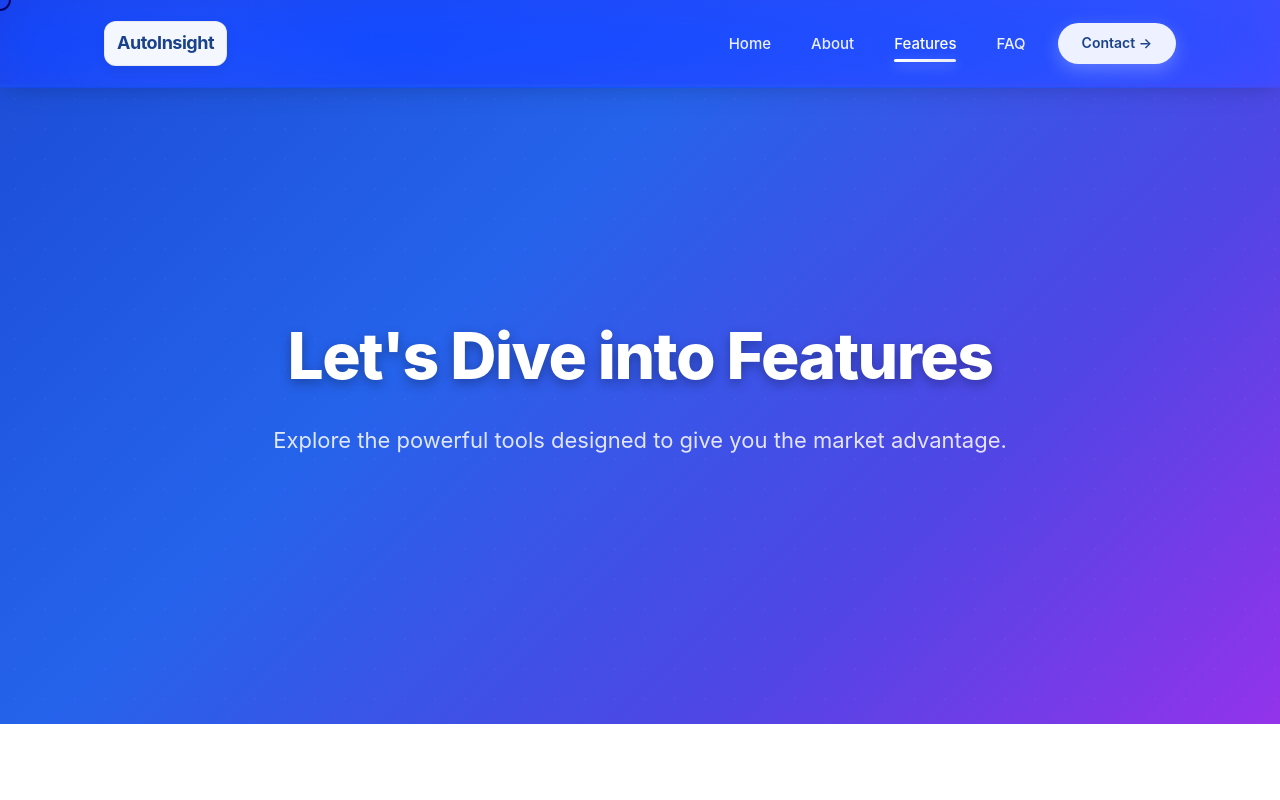
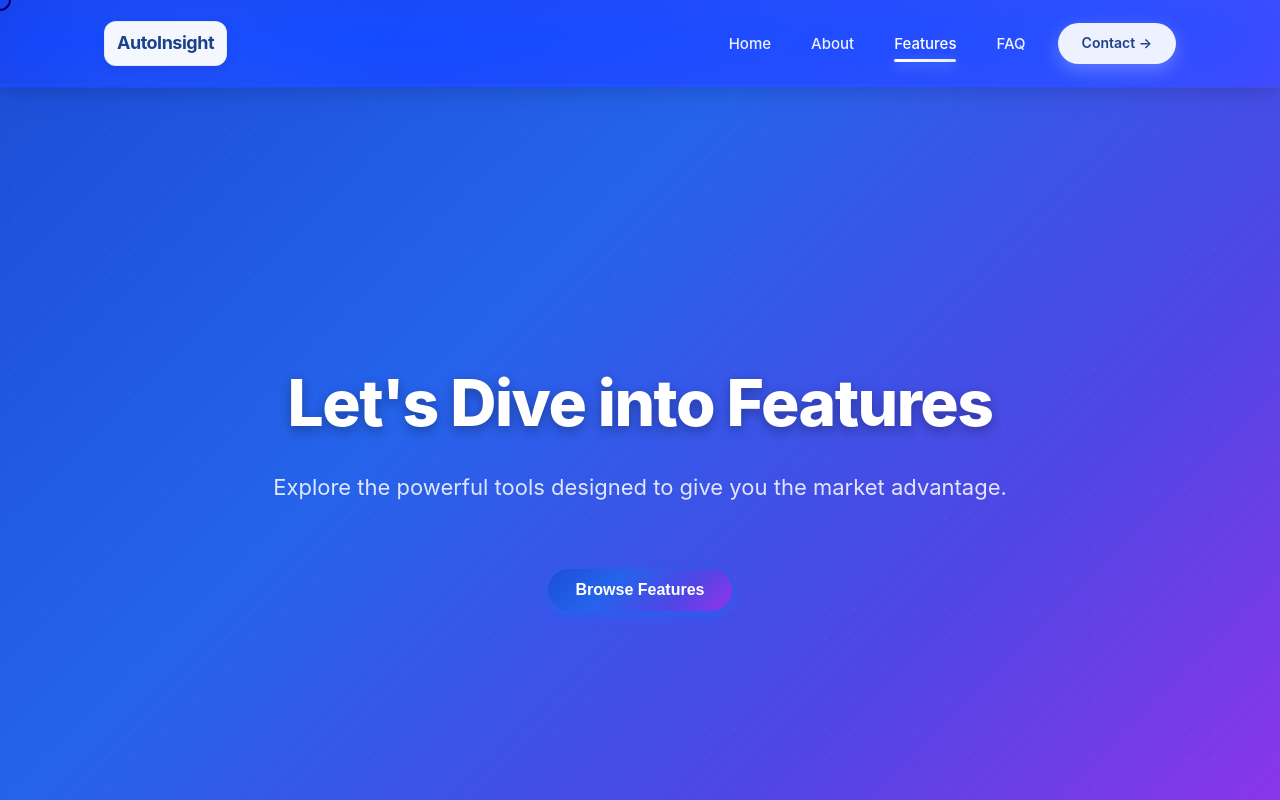
Before and after one commit to akila20040720/autoinsightcs70, a React (Vite) app in the folder cs70/: page /features in a window 1280 px wide. Shown: the top 800 px of the page. Built offline with nearby package versions, Linux system fonts and the light colour scheme.

Commit message:
feat: add a button and css to features page

```diff
--- a/cs70/src/pages/Features.tsx
+++ b/cs70/src/pages/Features.tsx
@@ -31,6 +31,11 @@ export default function Features() {
           <p className="features-hero-subtitle">
             Explore the powerful tools designed to give you the market advantage.
           </p>
+          <button className="features-hero-button">
+            Browse Features
+          </button>
+
+
         </div>
       </section>
 
--- a/cs70/src/styles.css
+++ b/cs70/src/styles.css
@@ -1672,7 +1672,7 @@ html {
 /* Optional: Add a subtle pattern overlay to the dark section */
 .features-hero {
   width: 100%;
-  height: 80vh;
+  height: 100vh;
   display: flex;
   justify-content: center;
   align-items: center;
@@ -1726,6 +1726,38 @@ html {
   margin-top: 10px;
   margin-bottom: 40px;
   line-height: 1.6;
+}
+.features-hero-button {
+  margin-top: 24px;
+  padding: 12px 28px;
+  background: linear-gradient(
+    135deg,
+    #1d4ed8 0%,
+    #2563eb 35%,
+    #4f46e5 70%,
+    #9333ea 100%
+  );
+  border: none;
+  border-radius: 50px;
+  backdrop-filter: blur(6px);
+  color: white;
+  font-size: 1rem;
+  cursor: pointer;
+  font-weight: 600;
+  transition: all 0.25s ease;
+  box-shadow: 0 4px 12px rgba(0,122,255,0.4) ;
+}
+
+.features-hero-button:hover {
+  background: linear-gradient(
+    135deg,
+    #1d4ed8 0%,
+    #2563eb 35%,
+    #4f46e5 70%,
+    #9333ea 100%
+  );
+  transform: translateY(-2px);
+  box-shadow: 0 8px 22px rgba(0, 0, 0, 0.25);
 }
 .decor-circle {
   width: 14px;
```
